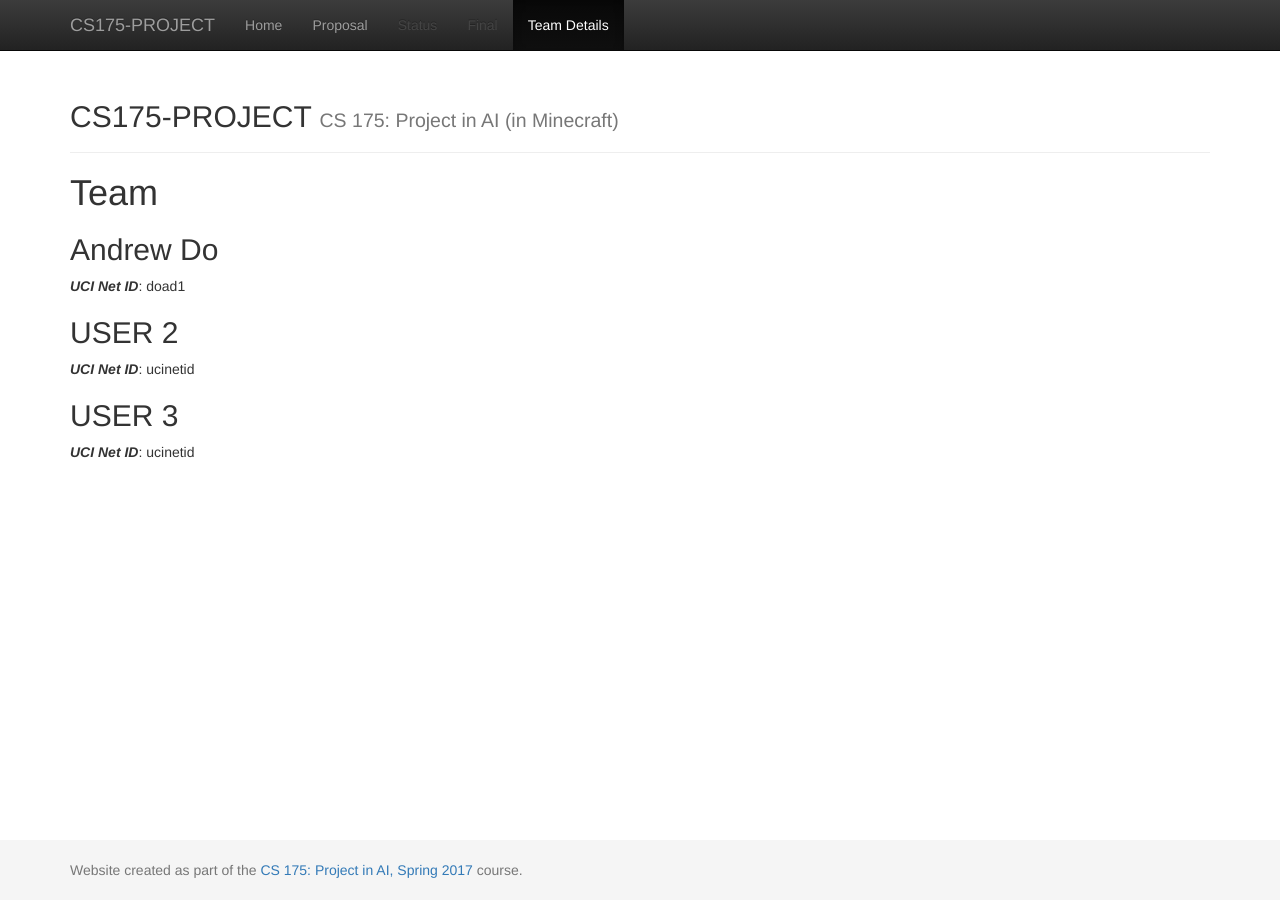
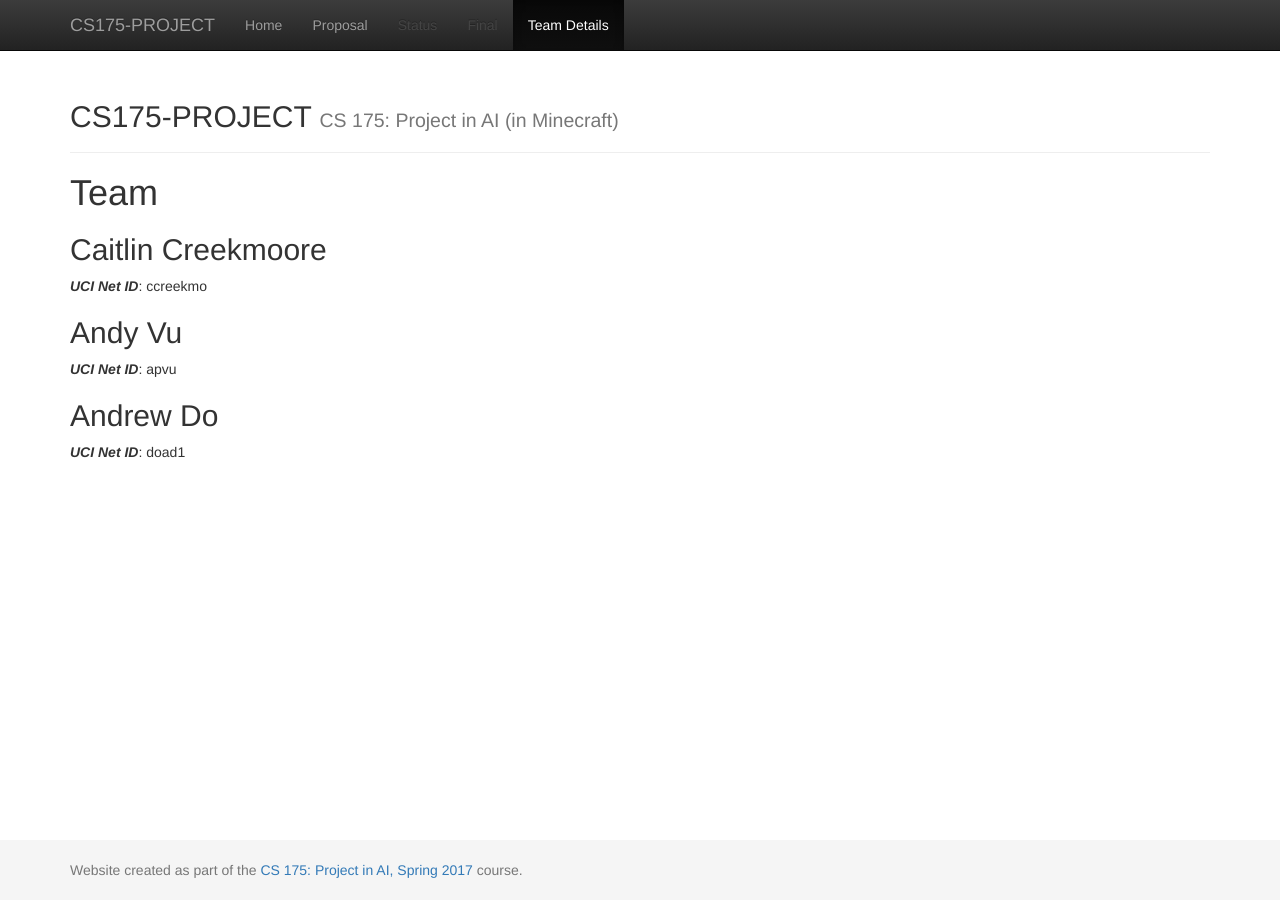
Before and after one commit to andrewdoh/scuba_diver, a Jekyll site: the page built from docs/team.md, in a window 1280 px wide. Built offline with Jekyll 4.4.1, drawn with Linux system fonts in a browser that asks for light colours.

Commit message:
Update team.md

```diff
--- a/docs/team.md
+++ b/docs/team.md
@@ -6,11 +6,11 @@ title:  Team
 # {{ page.title }}
 
 
+## Caitlin Creekmoore
+***UCI Net ID***: ccreekmo
+
+## Andy Vu
+***UCI Net ID***: apvu
+
 ## Andrew Do
-***UCI Net ID***: doad1
-
-## USER 2
-***UCI Net ID***: ucinetid
-
-## USER 3
-***UCI Net ID***: ucinetid
+***UCI Net ID***:  doad1
```
